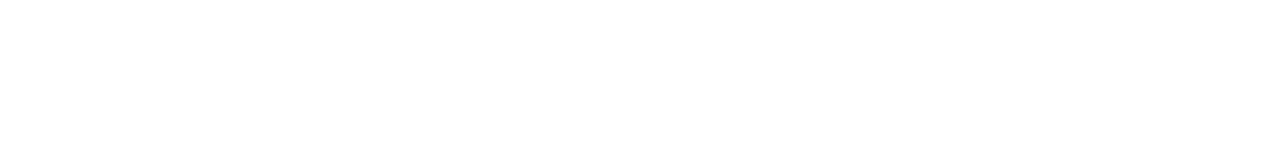
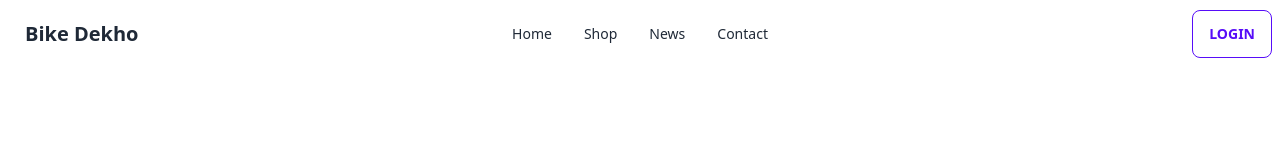
Before and after one commit to mahmudul111/biker-zone-web, a plain HTML site: page index.html in a window 1280 px wide. Drawn offline with nearby package versions, Linux system fonts and the light colour scheme.

Commit message:
added navbar section

```diff
--- a/index.html
+++ b/index.html
@@ -1,5 +1,5 @@
 <!DOCTYPE html>
-<html lang="en">
+<html lang="en" data-theme="light">
 <head>
     <meta charset="UTF-8">
     <meta name="viewport" content="width=device-width, initial-scale=1.0">
@@ -10,7 +10,33 @@
 <body>
     <header>
         <nav>
-
+            <div class="navbar bg-base-100">
+                <div class="navbar-start">
+                  <div class="dropdown">
+                    <label tabindex="0" class="btn btn-ghost lg:hidden">
+                      <svg xmlns="http://www.w3.org/2000/svg" class="h-5 w-5" fill="none" viewBox="0 0 24 24" stroke="currentColor"><path stroke-linecap="round" stroke-linejoin="round" stroke-width="2" d="M4 6h16M4 12h8m-8 6h16" /></svg>
+                    </label>
+                    <ul tabindex="0" class="menu menu-sm dropdown-content mt-3 z-[1] p-2 shadow bg-base-100 rounded-box w-52">
+                      <li><a>Home</a></li>
+                      <li><a>Shop</a></li>
+                      <li><a>News</a></li>
+                      <li><a>Contact</a></li>
+                    </ul>
+                  </div>
+                  <a class="btn btn-ghost normal-case text-xl">Bike Dekho</a>
+                </div>
+                <div class="navbar-center hidden lg:flex">
+                  <ul class="menu menu-horizontal px-1">
+                    <li><a>Home</a></li>
+                      <li><a>Shop</a></li>
+                      <li><a>News</a></li>
+                      <li><a>Contact</a></li>
+                  </ul>
+                </div>
+                <div class="navbar-end">
+                  <a class="btn btn-outline btn-primary">Login</a>
+                </div>
+              </div>
         </nav>
     </header>
     <main>
```
